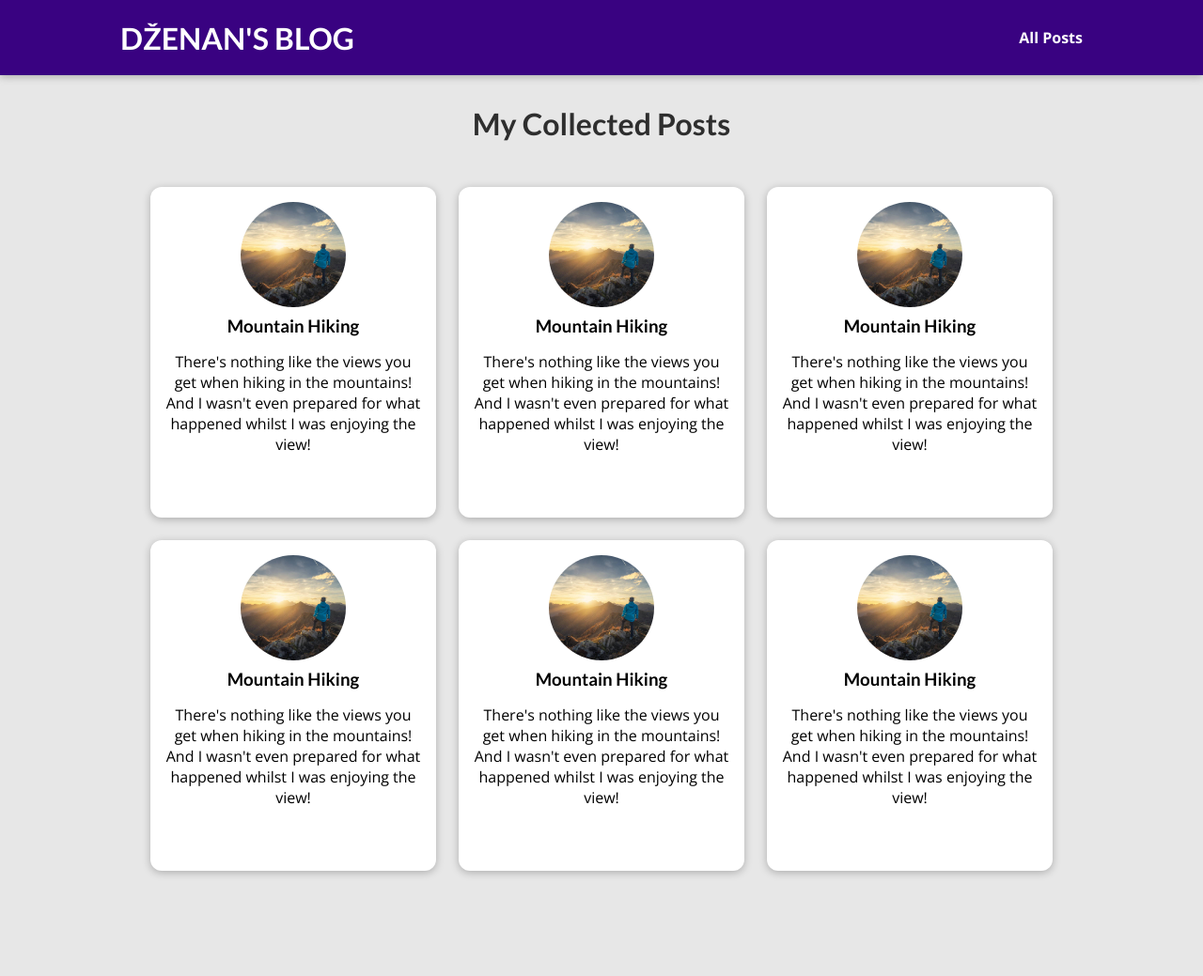
After one commit to dzenankosuta/my_site, a Django app: template blog/templates/blog/all-posts.html in a window 1280 px wide. The commit adds this page. Shown: the whole page at 94% size. Run offline with Django 5.2, Linux system fonts and the light colour scheme; the template is opened without the code that fills it, so the values that code supplies are empty.

Commit message:
. Adding the "All Posts" Page & Style

```diff
--- /dev/null
+++ b/blog/static/blog/all-posts.css
@@ -0,0 +1,43 @@
+body {
+    background-color: #e7e7e7;
+  }
+
+  #main-navigation {
+    background-color: #390281;
+    box-shadow: 0 2px 8px rgba(0, 0, 0, 0.25);
+  }
+
+  #all-posts {
+    margin: 7rem auto;
+    width: 90%;
+    max-width: 60rem;
+  }
+
+  #all-posts h2 {
+    text-align: center;
+    font-size: 2rem;
+    color: #2e2e2e;
+    margin: 3rem 0;
+  }
+
+  ul {
+    list-style: none;
+    margin: 0;
+    padding: 0;
+    display: grid;
+    grid-template-columns: repeat(auto-fill, minmax(17rem, 1fr));
+    gap: 1.5rem;
+  }
+
+  .post img {
+    width: 7rem;
+    height: 7rem;
+  }
+
+  .post a {
+    height: 22rem;
+    transform-origin: center;
+    box-shadow: 0 2px 8px rgba(0, 0, 0, 0.25);
+    border-radius: 12px;
+    background-color: white;
+  }
--- /dev/null
+++ b/blog/static/blog/post.css
@@ -0,0 +1,43 @@
+.post {
+    display: flex;
+    flex-direction: column;
+    align-items: center;
+    text-align: center;
+  }
+
+  .post a {
+    text-decoration: none;
+    color: black;
+    transition: all 0.2s ease;
+    padding: 1rem;
+  }
+
+  .post a:hover,
+  .post a:active {
+    transform: scale(1.1);
+    background-color: #390281;
+    color: white;
+  }
+
+  .post img {
+    width: 5rem;
+    height: 5rem;
+    object-fit: cover;
+    border-radius: 50%;
+  }
+
+  .post h3 {
+    margin: 0.25rem 0;
+  }
+
+  .post time {
+    color: #666666;
+    margin: 0.25rem;
+    font-style: italic;
+    font-size: 0.85rem;
+  }
+
+  .post:hover time,
+  .post:active time {
+    color: white;
+  }
--- /dev/null
+++ b/blog/templates/blog/all-posts.html
@@ -0,0 +1,26 @@
+{% extends "base.html" %}
+{% load static %}
+
+{% block title %}
+All My Posts
+{% endblock %}
+
+{% block css_files %}
+  <link rel="stylesheet" href="{% static "blog/post.css" %}" />
+  <link rel="stylesheet" href="{% static "blog/all-posts.css" %}" />
+{% endblock %}
+
+{% block content %}
+<section id="all-posts">
+  <h2>My Collected Posts</h2>
+
+  <ul>
+    {% include "blog/includes/post.html" %}
+    {% include "blog/includes/post.html" %}
+    {% include "blog/includes/post.html" %}
+    {% include "blog/includes/post.html" %}
+    {% include "blog/includes/post.html" %}
+    {% include "blog/includes/post.html" %}
+  </ul>
+</section>
+{% endblock %}
--- /dev/null
+++ b/blog/templates/blog/includes/post.html
@@ -0,0 +1,18 @@
+{% load static %}
+
+<li>
+  <article class="post">
+    <a href="{% url "post-detail-page" "the-mountains" %}">
+      <img src="{% static "blog/images/mountain.jpg" %}" alt="Mountain Hiking"
+      />
+      <div class="post__content">
+        <h3>Mountain Hiking</h3>
+        <p>
+          There's nothing like the views you get when hiking in the mountains!
+          And I wasn't even prepared for what happened whilst I was enjoying the
+          view!
+        </p>
+      </div>
+    </a>
+  </article>
+</li>
--- a/blog/views.py
+++ b/blog/views.py
@@ -5,7 +5,7 @@ def starting_page(request):
     return render(request, "blog/index.html")
 
 def posts(request):
-    pass
+    return render(request, "blog/all-posts.html")
 
 def post_detail(request, slug):
     pass
--- a/templates/base.html
+++ b/templates/base.html
@@ -10,6 +10,12 @@
     {% block css_files %}{% endblock %}
   </head>
   <body>
+    <header id="main-navigation">
+        <h1><a href="">DŽENAN'S BLOG</a></h1>
+        <nav>
+            <a href="">All Posts</a>
+        </nav>
+    </header>
     {% block content %}{% endblock %}
   </body>
 </html>
```
Also changed, not shown: blog/static/blog/index.css (+0 -12 lines), blog/templates/blog/index.html (+3 -22 lines).
